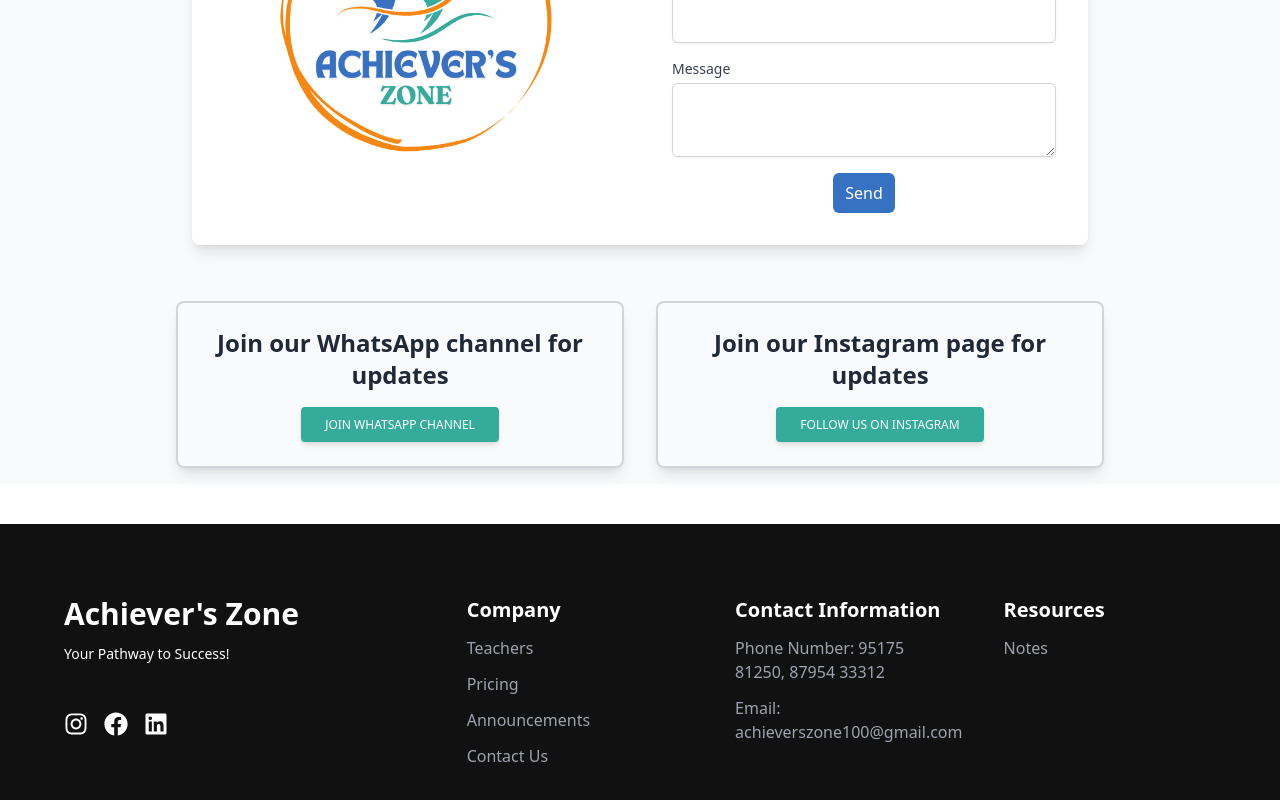
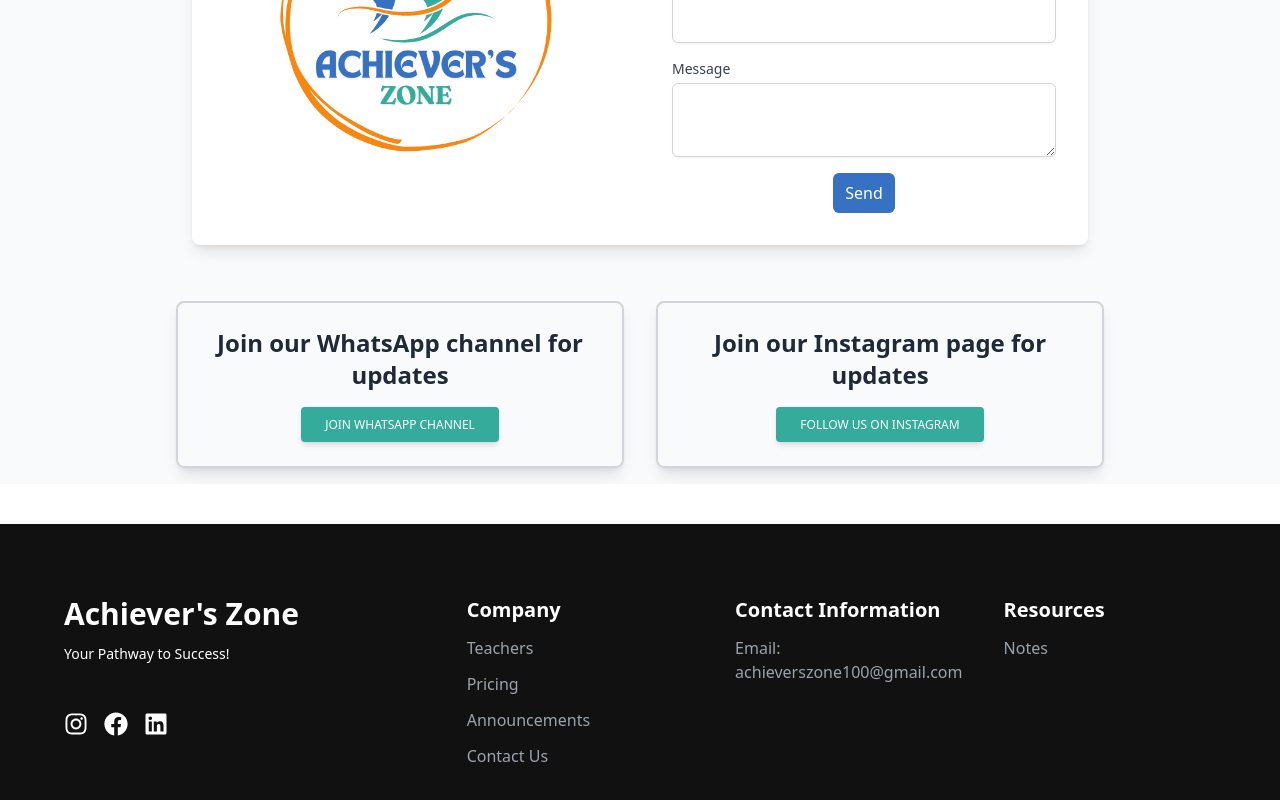
Before and after one commit to Sumitsh28/AchieversZone, a React (Vite) app: page / in a window 1280 px wide. Shown: the part 3523-4323 px from the top of the page. Built offline with nearby package versions, Linux system fonts and the light colour scheme.

Commit message:
Update Footer.jsx

```diff
--- a/src/components/Footer/Footer.jsx
+++ b/src/components/Footer/Footer.jsx
@@ -29,9 +29,6 @@ const ResourcesLinks = [
 ];
 
 const ContactInfo = [
-  {
-    title: "Phone Number: 95175 81250, 87954 33312",
-  },
   {
     title: "Email: achieverszone100@gmail.com",
   },
```
